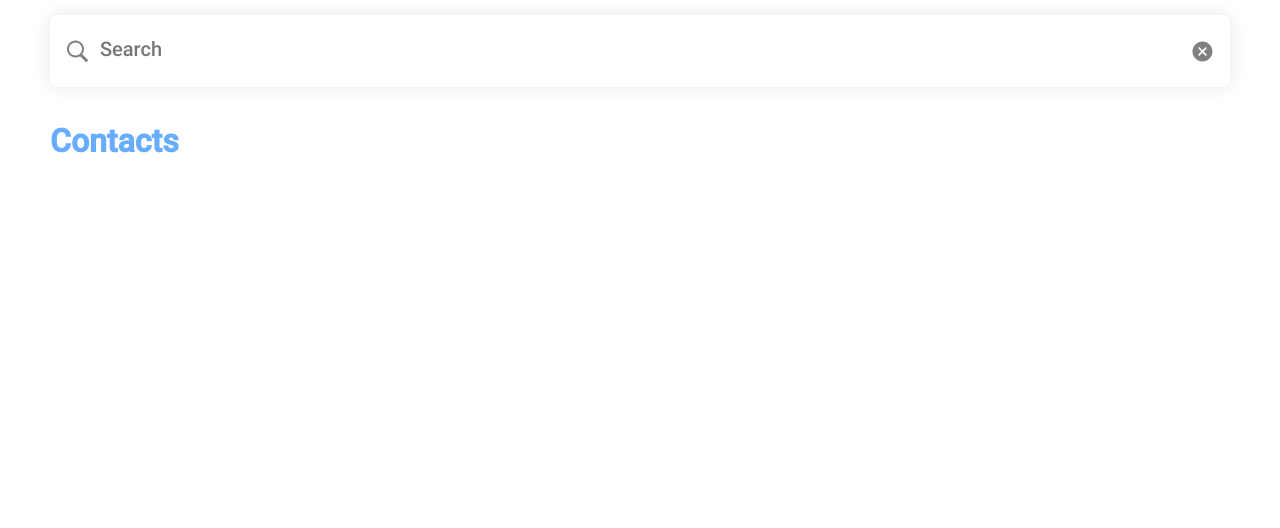
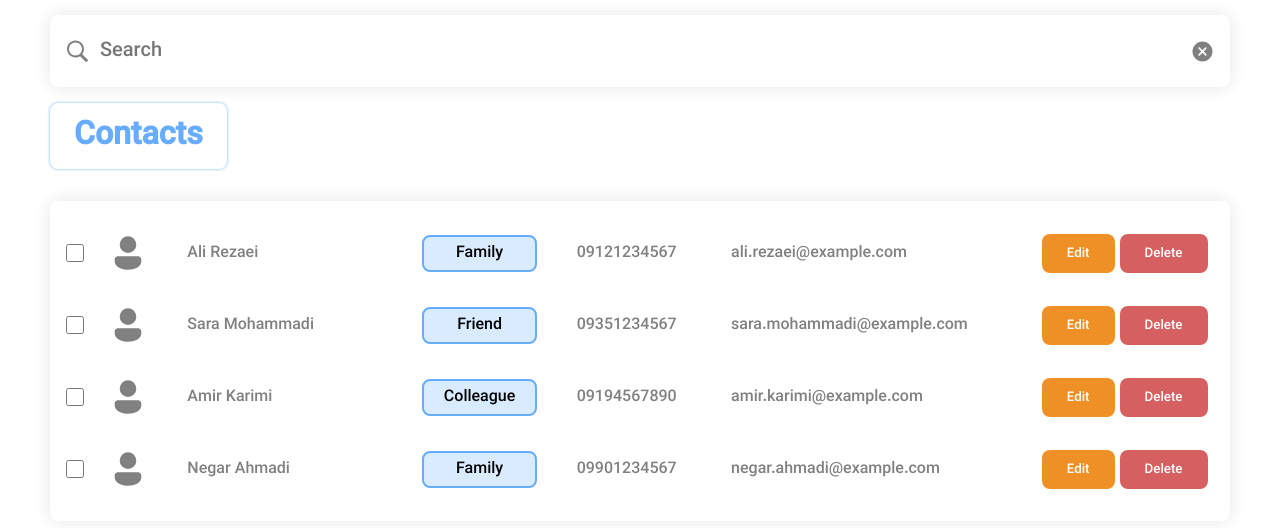
Before and after one commit to firoozi15/Abolfazl-Firoozi_Week14, a React (Vite) app: page / in a window 1280 px wide. Shown: the top 528 px of the page. Built offline with nearby package versions, Linux system fonts and the light colour scheme.

Commit message:
feat: display contacts with basic actions UI

```diff
--- a/src/App.jsx
+++ b/src/App.jsx
@@ -42,7 +42,7 @@ function App() {
   return (
     <>
       <Header />
-      <Contacts />
+      <Contacts contacts={contacts} />
     </>
   );
 }
--- /dev/null
+++ b/src/components/ContactList.jsx
@@ -0,0 +1,26 @@
+import userIcon from "../assets/icons/user.svg";
+import styles from "./ContactList.module.css";
+function ContactList({ contacts }) {
+  return (
+    <div className={styles.contactsList}>
+      {contacts.map((contact) => {
+        return (
+          <div key={contact.id} className={styles.contact}>
+            <input type="checkbox" />
+            <img src={userIcon} alt="userIcon" />
+            <p className={styles.fullName}>{contact.firstName} {contact.lastName}</p>
+            <p className={styles.category}>{contact.category}</p>
+            <p className={styles.phone}>{contact.phone}</p>
+            <p className={styles.email}>{contact.email}</p>
+            <div className={styles.buttons}>
+                <button className={styles.edit}>Edit</button>
+                <button className={styles.delete}>Delete</button>
+            </div>
+          </div>
+        );
+      })}
+    </div>
+  );
+}
+
+export default ContactList;
--- /dev/null
+++ b/src/components/ContactList.module.css
@@ -0,0 +1,73 @@
+.contactsList {
+  margin-top: 1rem;
+  padding: 1rem;
+  border-radius: 8px;
+  -webkit-box-shadow: 0px 0px 17px 0px rgba(0, 0, 0, 0.1);
+  box-shadow: 0px 0px 17px 0px rgba(0, 0, 0, 0.1);
+}
+
+.contact {
+  display: flex;
+  justify-content: space-between;
+  align-items: center;
+  padding: 1rem 0px;
+}
+
+.contact input {
+  min-width: 18px;
+  min-height: 18px;
+}
+
+.contact img {
+  width: 40px;
+  height: 40px;
+  margin: 0 1rem;
+}
+
+.contact p {
+  margin: 0 1rem;
+}
+
+.contact .fullName {
+  width: 17%;
+}
+
+.contact .email {
+  width: 25%;
+}
+
+.contact .phone {
+  width: 10%;
+}
+
+.contact .category {
+  text-align: center;
+  padding: 4px 0px;
+  border-radius: 8px;
+  color: var(--black);
+  background-color: var(--background-tag);
+  border: 2px solid var(--main);
+  width: 10%;
+}
+
+.contact .buttons {
+  display: flex;
+  gap: 5px;
+  width: 15%;
+}
+
+.contact .buttons button {
+  padding: 9px 25px;
+  color: var(--white);
+  border: none;
+  border-radius: 8px;
+  cursor: pointer;
+}
+
+.contact .edit {
+  background-color: var(--orange);
+}
+
+.contact .delete {
+  background-color: var(--red);
+}
--- a/src/components/Contacts.jsx
+++ b/src/components/Contacts.jsx
@@ -1,12 +1,13 @@
 import styles from "./Contacts.module.css";
+import ContactList from "./ContactList";
 
-function Contacts() {
+function Contacts({ contacts }) {
   return (
     <>
       <main className={styles.main}>
         <h1>Contacts</h1>
 
-        <div></div>
+        <ContactList contacts={contacts} />
       </main>
     </>
   );
--- a/src/components/Contacts.module.css
+++ b/src/components/Contacts.module.css
@@ -6,8 +6,12 @@
 }
 
 .main h1 {
+  width: max-content;
   color: var(--main);
-  padding: 1rem 0px;
+  padding: 0.5rem 1.5rem;
+  box-shadow: 0px 0px 3px var(--main);
+  margin-bottom: 1rem;
+  border-radius: 8px;
 }
 
 .mainHeader {
--- a/src/styles/variables.css
+++ b/src/styles/variables.css
@@ -1,5 +1,9 @@
 :root {
-  --main: #67ACFD;
+  --main: #67acfd;
+  --background-tag: #d9ebff;
   --text: #808080;
   --white: #ffffff;
+  --orange: #ee9026;
+  --red: #d65f5f;
+  --black: #000000;
 }
```
